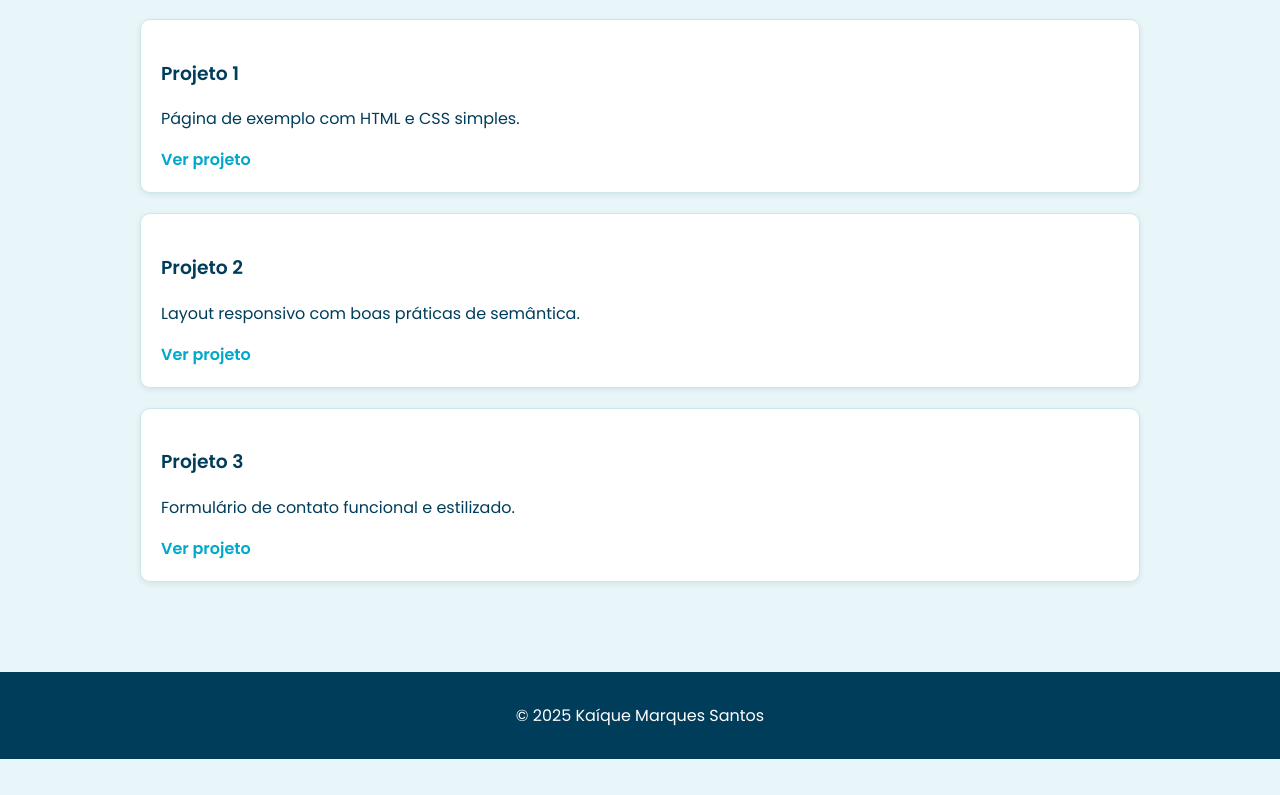
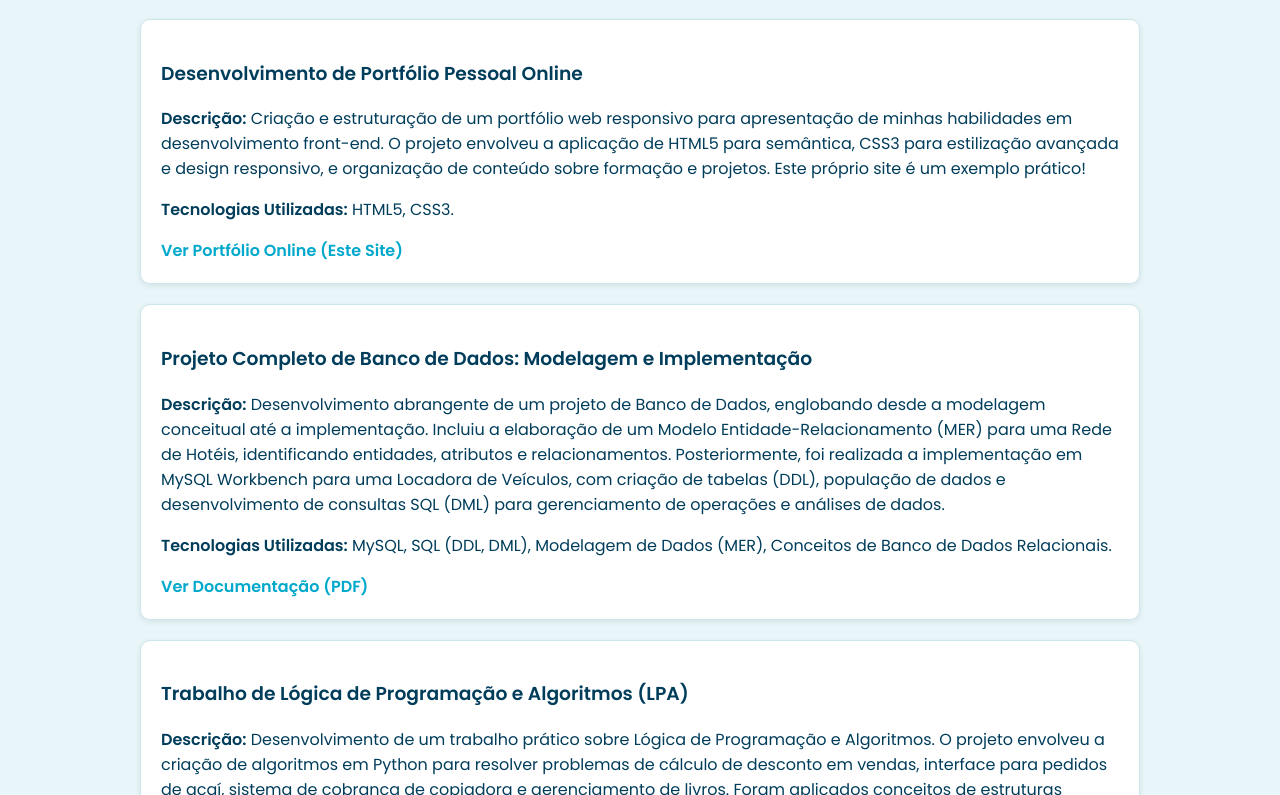
Before and after one commit to kaaiquemarqs/kaaiquemarqs.github.io, a plain HTML site: page portfolio.html in a window 1280 px wide. Shown: the part 157-952 px from the top of the page. Before the commit the page ends 916 px from the top, so only its background shows below. Drawn offline with Linux system fonts and the light colour scheme.

Commit message:
Corrigidos os links do portfólio

```diff
--- a/portfolio.html
+++ b/portfolio.html
@@ -1,4 +1,3 @@
-
 <!DOCTYPE html>
 <html lang="pt-br">
 <head>
@@ -20,21 +19,27 @@
 <main>
     <h1>Portfólio</h1>
     <div class="card">
-        <h3>Projeto 1</h3>
-        <p>Página de exemplo com HTML e CSS simples.</p>
-        <a href="#">Ver projeto</a>
+        <h3>Desenvolvimento de Portfólio Pessoal Online</h3>
+        <p><strong>Descrição:</strong> Criação e estruturação de um portfólio web responsivo para apresentação de minhas habilidades em desenvolvimento front-end. O projeto envolveu a aplicação de HTML5 para semântica, CSS3 para estilização avançada e design responsivo, e organização de conteúdo sobre formação e projetos. Este próprio site é um exemplo prático!</p>
+        <p><strong>Tecnologias Utilizadas:</strong> HTML5, CSS3.</p>
+        <a href="kaaiquemarqs.github.io" target="_blank">Ver Portfólio Online (Este Site)</a>
     </div>
+
     <div class="card">
-        <h3>Projeto 2</h3>
-        <p>Layout responsivo com boas práticas de semântica.</p>
-        <a href="#">Ver projeto</a>
+        <h3>Projeto Completo de Banco de Dados: Modelagem e Implementação</h3>
+        <p><strong>Descrição:</strong> Desenvolvimento abrangente de um projeto de Banco de Dados, englobando desde a modelagem conceitual até a implementação. Incluiu a elaboração de um Modelo Entidade-Relacionamento (MER) para uma Rede de Hotéis, identificando entidades, atributos e relacionamentos. Posteriormente, foi realizada a implementação em MySQL Workbench para uma Locadora de Veículos, com criação de tabelas (DDL), população de dados e desenvolvimento de consultas SQL (DML) para gerenciamento de operações e análises de dados.</p>
+        <p><strong>Tecnologias Utilizadas:</strong> MySQL, SQL (DDL, DML), Modelagem de Dados (MER), Conceitos de Banco de Dados Relacionais.</p>
+        <a href="https://github.com/kaaiquemarqs/kaaiquemarqs.github.io/blob/main/documents/Trabalho%20-%20BD%20Kaique.pdf" target="_blank">Ver Documentação (PDF)</a>
+        </div>
+
+    <div class="card">
+        <h3>Trabalho de Lógica de Programação e Algoritmos (LPA)</h3>
+        <p><strong>Descrição:</strong> Desenvolvimento de um trabalho prático sobre Lógica de Programação e Algoritmos. O projeto envolveu a criação de algoritmos em Python para resolver problemas de cálculo de desconto em vendas, interface para pedidos de açaí, sistema de cobrança de copiadora e gerenciamento de livros. Foram aplicados conceitos de estruturas condicionais (if/elif/else), laços de repetição (while/break/continue), funções, tratamento de erros (try/except) e estruturas de dados (listas e dicionários).</p>
+        <p><strong>Tecnologias Utilizadas:</strong> Python, Lógica de Programação, Algoritmos, Estruturas de Dados.</p>
+        <a href="https://github.com/kaaiquemarqs/kaaiquemarqs.github.io/blob/main/documents/Trabalho%20LPA%20Modulo%20Kaique%20Marques.docx" target="_blank">Ver Documentação (DOCX)</a>
     </div>
-    <div class="card">
-        <h3>Projeto 3</h3>
-        <p>Formulário de contato funcional e estilizado.</p>
-        <a href="#">Ver projeto</a>
-    </div>
-</main>
+
+    </main>
 <footer>
     <p>&copy; 2025 Kaíque Marques Santos</p>
 </footer>
```
